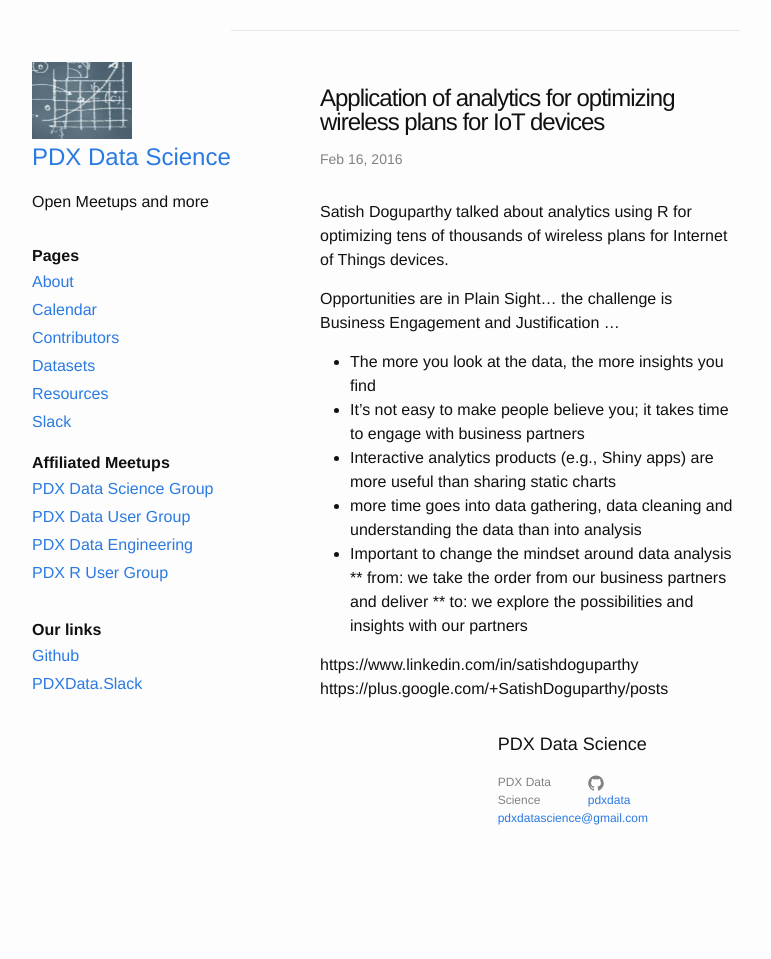
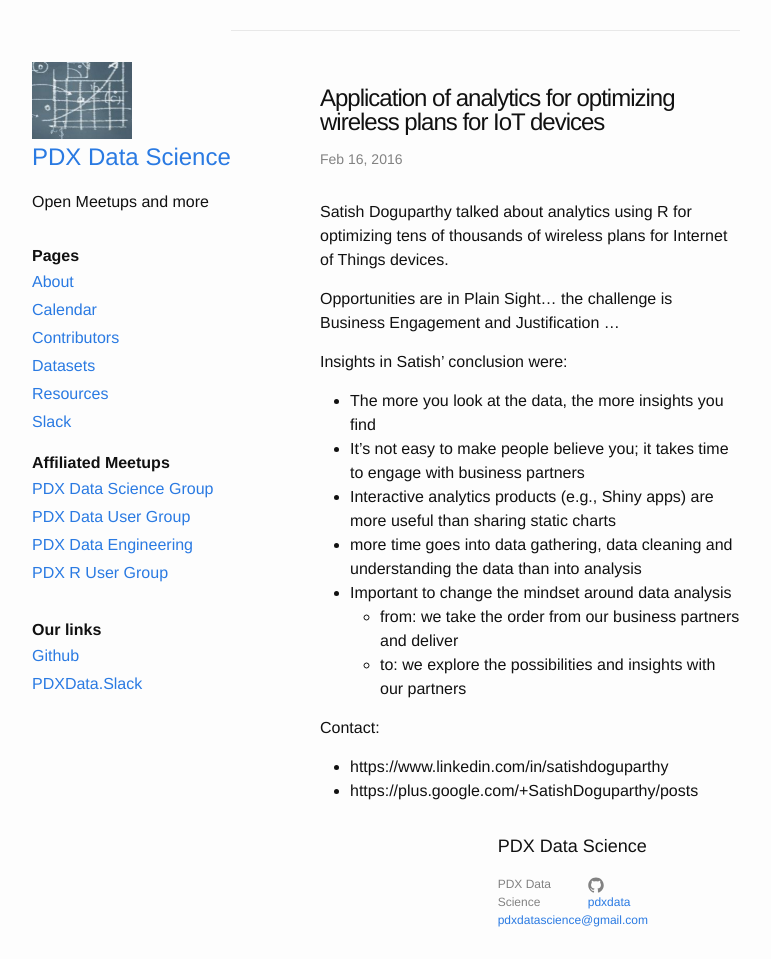
Before and after one commit to PdxData/pdxdata.github.io, a Jekyll site: the page built from _posts/2016-02-16-meetup.markdown, in a window 1280 px wide and 959 px high. Shown: the whole window, without its empty margins (270-1041 px from the left). Built offline with Jekyll 4.4.1, drawn with Linux system fonts in a browser that asks for light colours.

Commit message:
Correct Satish markdown

```diff
--- a/_posts/2016-02-16-meetup.markdown
+++ b/_posts/2016-02-16-meetup.markdown
@@ -9,13 +9,16 @@
 
 Opportunities are in Plain Sight… the challenge is Business Engagement and Justification …
 
+Insights in Satish' conclusion were:
+
 * The more you look at the data, the more insights you find
 * It’s not easy to make people believe you; it takes time to engage with business partners
 * Interactive analytics products (e.g., Shiny apps) are more useful than sharing static charts
 * more time goes into data gathering, data cleaning and understanding the data than into analysis
 * Important to change the mindset around data analysis
-** from: we take the order from our business partners and deliver
-** to: we explore the possibilities and insights with our partners
+  * from: we take the order from our business partners and deliver
+  * to: we explore the possibilities and insights with our partners
 
-https://www.linkedin.com/in/satishdoguparthy
-https://plus.google.com/+SatishDoguparthy/posts
+Contact:
+* https://www.linkedin.com/in/satishdoguparthy
+* https://plus.google.com/+SatishDoguparthy/posts
```
